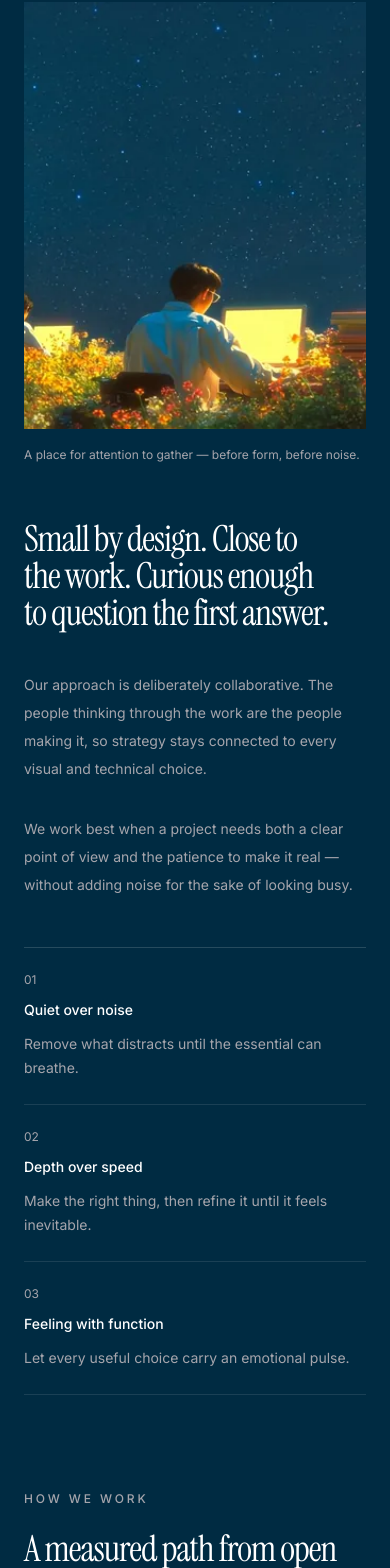
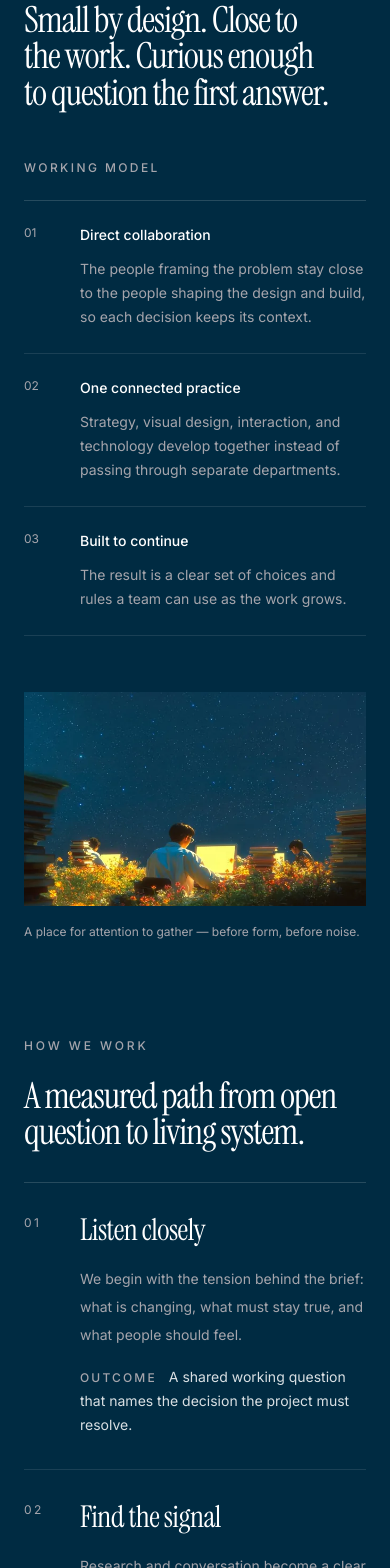
Before and after one commit to JasonTM17/Velorah_Dream, a React (Vite) app: page / in a window 390 px wide. Shown: the part 4456-6024 px from the top of the page. Built offline with nearby package versions, Linux system fonts and the light colour scheme.

Commit message:
feat(editorial): deepen about and journal experience

```diff
--- a/src/components/sections/about-section.tsx
+++ b/src/components/sections/about-section.tsx
@@ -1,40 +1,13 @@
 import { CinematicImage } from "@/components/cinematic-image"
 import { SectionHeading } from "@/components/section-heading"
 import { SectionReveal } from "@/components/section-reveal"
+import {
+  aboutClosingStatement,
+  aboutMethod,
+  aboutNarrative,
+  workingModel,
+} from "@/content/about-content"
 import { filmStills } from "@/content/site-media"
-
-const principles = [
-  ["Quiet over noise", "Remove what distracts until the essential can breathe."],
-  ["Depth over speed", "Make the right thing, then refine it until it feels inevitable."],
-  ["Feeling with function", "Let every useful choice carry an emotional pulse."],
-] as const
-
-const method = [
-  {
-    number: "01",
-    title: "Listen closely",
-    description:
-      "We begin with the tension behind the brief: what is changing, what must stay true, and what people should feel.",
-  },
-  {
-    number: "02",
-    title: "Find the signal",
-    description:
-      "Research and conversation become a clear creative position — specific enough to guide every later decision.",
-  },
-  {
-    number: "03",
-    title: "Build the language",
-    description:
-      "Type, image, interaction, and technology are shaped together so the experience speaks with one voice.",
-  },
-  {
-    number: "04",
-    title: "Refine in context",
-    description:
-      "We test the work where it will live, remove friction, and leave a system that can keep its character as it grows.",
-  },
-] as const
 
 export function AboutSection() {
   return (
@@ -53,44 +26,27 @@ export function AboutSection() {
           />
         </SectionReveal>
 
-        <div className="mt-20 grid gap-14 border-t border-white/15 pt-10 lg:grid-cols-12 lg:gap-8 sm:mt-28">
-          <SectionReveal className="lg:col-span-5">
-            <figure>
-              <CinematicImage
-                frameClassName="aspect-[4/5]"
-                imageClassName="object-[42%_center]"
-                sizes="(min-width: 1024px) 42vw, 100vw"
-                still={filmStills.movement}
-              />
-              <figcaption className="mt-4 max-w-sm text-xs leading-5 text-muted-foreground">
-                A place for attention to gather — before form, before noise.
-              </figcaption>
-            </figure>
-          </SectionReveal>
+        <SectionReveal className="mt-20 grid gap-14 border-t border-white/15 pt-10 sm:mt-28 lg:grid-cols-12 lg:gap-8">
+          <div className="lg:col-start-7 lg:col-span-6 lg:pt-20">
+            <p className="max-w-3xl font-display text-4xl leading-[1.02] tracking-[-0.03em] text-balance sm:text-5xl lg:text-6xl">
+              {aboutNarrative}
+            </p>
 
-          <SectionReveal className="lg:col-start-7 lg:col-span-6 lg:pt-20">
-            <p className="max-w-3xl font-display text-4xl leading-[1.02] tracking-[-0.03em] text-balance sm:text-5xl lg:text-6xl">
-              Small by design. Close to the work. Curious enough to question the
-              first answer.
-            </p>
-            <div className="mt-10 grid gap-8 sm:grid-cols-2 sm:gap-10">
-              <p className="text-sm leading-7 text-muted-foreground sm:text-base">
-                Our approach is deliberately collaborative. The people thinking
-                through the work are the people making it, so strategy stays
-                connected to every visual and technical choice.
-              </p>
-              <p className="text-sm leading-7 text-muted-foreground sm:text-base">
-                We work best when a project needs both a clear point of view and
-                the patience to make it real — without adding noise for the sake
-                of looking busy.
-              </p>
-            </div>
-
-            <dl className="mt-12 border-t border-white/15">
-              {principles.map(([title, description], index) => (
+            <section
+              aria-labelledby="working-model-heading"
+              className="mt-12"
+            >
+              <h3
+                id="working-model-heading"
+                className="text-xs font-medium uppercase tracking-[0.2em] text-muted-foreground"
+              >
+                Working model
+              </h3>
+              <dl className="mt-6 border-t border-white/15">
+                {workingModel.map(({ title, description }, index) => (
                   <div
                     key={title}
-                  className="grid gap-3 border-b border-white/10 py-6 sm:grid-cols-[2.5rem_minmax(0,0.8fr)_minmax(0,1.2fr)] sm:gap-6"
+                    className="grid grid-cols-[2.5rem_minmax(0,1fr)] gap-x-4 gap-y-3 border-b border-white/10 py-6 sm:grid-cols-[2.5rem_9.5rem_minmax(0,1fr)] sm:gap-x-6"
                   >
                     <dt className="contents">
                       <span
@@ -103,45 +59,74 @@ export function AboutSection() {
                         {title}
                       </span>
                     </dt>
-                  <dd className="text-sm leading-6 text-muted-foreground">
+                    <dd className="col-start-2 text-sm leading-6 text-muted-foreground sm:col-start-3 sm:row-start-1">
                       {description}
                     </dd>
                   </div>
                 ))}
               </dl>
-          </SectionReveal>
+            </section>
           </div>
 
-        <div className="mt-24 sm:mt-32">
-          <SectionReveal className="grid gap-6 border-b border-white/15 pb-8 md:grid-cols-[minmax(0,0.7fr)_minmax(0,2fr)] md:gap-12">
-            <p className="text-xs font-medium uppercase tracking-[0.24em] text-muted-foreground">
+          <figure className="lg:col-start-1 lg:col-span-5 lg:row-start-1">
+            <CinematicImage
+              frameClassName="aspect-[16/10] sm:aspect-[3/2] lg:aspect-[4/5]"
+              imageClassName="object-[42%_center]"
+              sizes="(min-width: 1024px) 42vw, 100vw"
+              still={filmStills.movement}
+            />
+            <figcaption className="mt-4 max-w-sm text-xs leading-5 text-muted-foreground">
+              A place for attention to gather — before form, before noise.
+            </figcaption>
+          </figure>
+        </SectionReveal>
+
+        <SectionReveal className="mt-24 sm:mt-32">
+          <div className="grid gap-6 border-b border-white/15 pb-8 md:grid-cols-[minmax(0,0.7fr)_minmax(0,2fr)] md:gap-12">
+            <p
+              id="about-method-label"
+              className="text-xs font-medium uppercase tracking-[0.24em] text-muted-foreground"
+            >
               How we work
             </p>
             <h3 className="max-w-3xl font-display text-4xl leading-[1] tracking-[-0.03em] sm:text-5xl">
               A measured path from open question to living system.
             </h3>
-          </SectionReveal>
+          </div>
 
-          <div>
-            {method.map(({ number, title, description }, index) => (
-              <SectionReveal
+          <ol aria-labelledby="about-method-label">
+            {aboutMethod.map(({ number, title, description, outcome }) => (
+              <li
                 key={number}
-                className="grid gap-5 border-b border-white/10 py-8 sm:grid-cols-[4rem_minmax(0,0.8fr)_minmax(16rem,1.2fr)] sm:gap-8 sm:py-10"
-                delay={index * 45}
+                className="grid grid-cols-[2.5rem_minmax(0,1fr)] gap-4 border-b border-white/10 py-8 sm:grid-cols-[4rem_minmax(0,1fr)] sm:gap-8 sm:py-10"
               >
                 <span className="text-xs tracking-[0.2em] text-muted-foreground">
                   {number}
                 </span>
+                <div className="grid gap-5 sm:grid-cols-[minmax(0,0.75fr)_minmax(16rem,1.25fr)] sm:gap-8">
                   <h4 className="font-display text-3xl leading-none tracking-[-0.02em] sm:text-4xl">
                     {title}
                   </h4>
+                  <div>
                     <p className="max-w-xl text-sm leading-7 text-muted-foreground sm:text-base">
                       {description}
                     </p>
-              </SectionReveal>
-            ))}
+                    <p className="mt-4 max-w-xl text-sm leading-6 text-foreground/85">
+                      <span className="mr-3 text-xs font-medium uppercase tracking-[0.18em] text-muted-foreground">
+                        Outcome
+                      </span>
+                      {outcome}
+                    </p>
                   </div>
                 </div>
+              </li>
+            ))}
+          </ol>
+
+          <p className="ml-[2.5rem] max-w-3xl border-b border-white/15 py-10 font-display text-3xl leading-[1.05] tracking-[-0.02em] text-balance sm:ml-[6rem] sm:py-12 sm:text-4xl">
+            {aboutClosingStatement}
+          </p>
+        </SectionReveal>
       </div>
     </section>
   )
--- /dev/null
+++ b/src/content/about-content.ts
@@ -0,0 +1,58 @@
+export const aboutNarrative =
+  "Small by design. Close to the work. Curious enough to question the first answer."
+
+export const workingModel = [
+  {
+    title: "Direct collaboration",
+    description:
+      "The people framing the problem stay close to the people shaping the design and build, so each decision keeps its context.",
+  },
+  {
+    title: "One connected practice",
+    description:
+      "Strategy, visual design, interaction, and technology develop together instead of passing through separate departments.",
+  },
+  {
+    title: "Built to continue",
+    description:
+      "The result is a clear set of choices and rules a team can use as the work grows.",
+  },
+] as const
+
+export const aboutMethod = [
+  {
+    number: "01",
+    title: "Listen closely",
+    description:
+      "We begin with the tension behind the brief: what is changing, what must stay true, and what people should feel.",
+    outcome:
+      "A shared working question that names the decision the project must resolve.",
+  },
+  {
+    number: "02",
+    title: "Find the signal",
+    description:
+      "Research and conversation become a clear creative position, specific enough to guide every later choice.",
+    outcome:
+      "A point of view that gives concepts and decisions something concrete to answer to.",
+  },
+  {
+    number: "03",
+    title: "Build the language",
+    description:
+      "Type, image, interaction, and technology are shaped together so the experience speaks with one voice.",
+    outcome:
+      "A connected set of visual, interaction, and technical rules ready to work in context.",
+  },
+  {
+    number: "04",
+    title: "Refine in context",
+    description:
+      "We test the work where it will live, remove friction, and protect the character of the whole as details change.",
+    outcome:
+      "A resolved system with enough structure to stay coherent as it continues.",
+  },
+] as const
+
+export const aboutClosingStatement =
+  "Stay close to the question, make every decision count, and leave the work ready to continue."
--- /dev/null
+++ b/src/content/journal-content.ts
@@ -0,0 +1,62 @@
+import { filmStills, type FilmStill } from "@/content/site-media"
+
+export interface JournalEntry {
+  body: readonly string[]
+  category: string
+  date: string
+  excerpt: string
+  still: FilmStill
+  title: string
+}
+
+export const journalEntries: readonly JournalEntry[] = [
+  {
+    date: "2026-06-24",
+    category: "Field note",
+    title: "The discipline of leaving space",
+    excerpt:
+      "Why restraint is not an aesthetic shortcut, but a way to help the right idea become unmistakable.",
+    body: [
+      "Space is active. It separates signal from decoration, gives a sentence somewhere to land, and lets an image carry more than one meaning.",
+      "The difficult part is knowing what to remove. We return to one question: if this element disappeared, would the experience become less clear, less useful, or less felt? If not, the work usually grows stronger without it.",
+      "Removal is only half the work. What remains still needs a readable order: a clear first signal, enough contrast to guide the next move, and pauses that let each idea register before another arrives.",
+    ],
+    still: filmStills.focus,
+  },
+  {
+    date: "2026-05-08",
+    category: "Process",
+    title: "Designing for a quieter kind of focus",
+    excerpt:
+      "A practical study of pace, hierarchy, and the small decisions that let attention settle instead of scatter.",
+    body: [
+      "Focus is rarely created by making everything softer. It comes from contrast: one strong action against a calm field, one clear rhythm across many kinds of content, one moment of motion when it has something to say.",
+      "We prototype that rhythm early. Long before polish, we watch how a page breathes, where the eye pauses, and whether the next step feels chosen rather than demanded.",
+    ],
+    still: filmStills.gathering,
+  },
+  {
+    date: "2026-03-17",
+    category: "Perspective",
+    title: "When a system begins to feel alive",
+    excerpt:
+      "The shift from collecting components to building a language that can respond, evolve, and still feel whole.",
+    body: [
+      "A system becomes useful when its rules explain more than the examples that created them. The same relationships should hold when content changes, a screen shrinks, or a new idea enters the room.",
+      "That does not mean making every surface identical. It means giving variation a shared grammar — enough structure to feel related, enough freedom to remain human.",
+    ],
+    still: filmStills.signal,
+  },
+]
+
+export const currentThread = {
+  title: "Restraint is a working method.",
+  description:
+    "Across these notes, one question keeps resurfacing: how little structure is enough to make the next decision clear?",
+} as const
+
+export const journalQuestions = [
+  "What can disappear without weakening the idea?",
+  "Where does a system need a rule, and where does it need room?",
+  "What should someone understand, feel, or do next?",
+] as const
```
Also changed, not shown: src/components/sections/journal-section.tsx (+143 -93 lines), 1 other file (tests, documents, lock files or other folders). Lines whose indentation alone changed are shown as unchanged.
